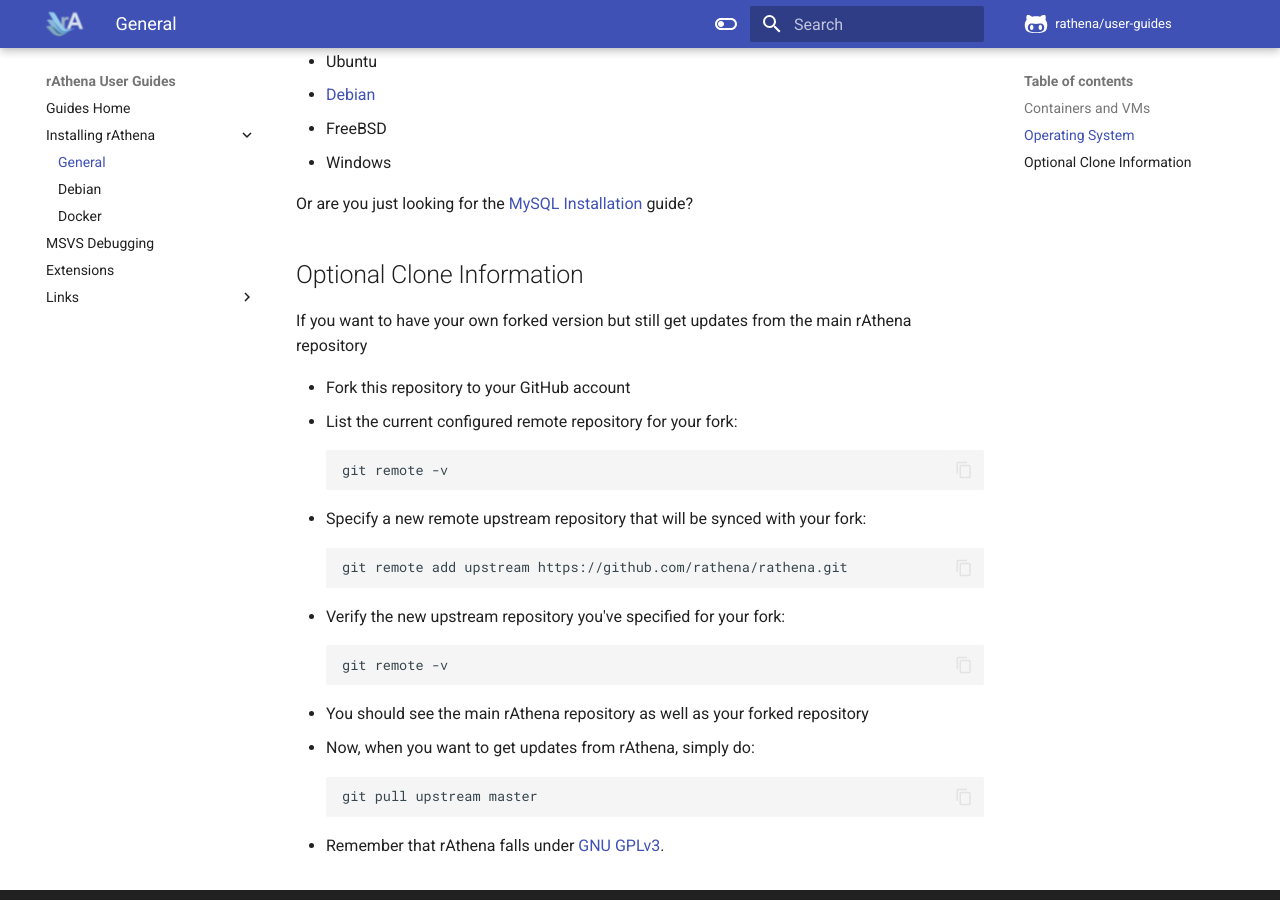
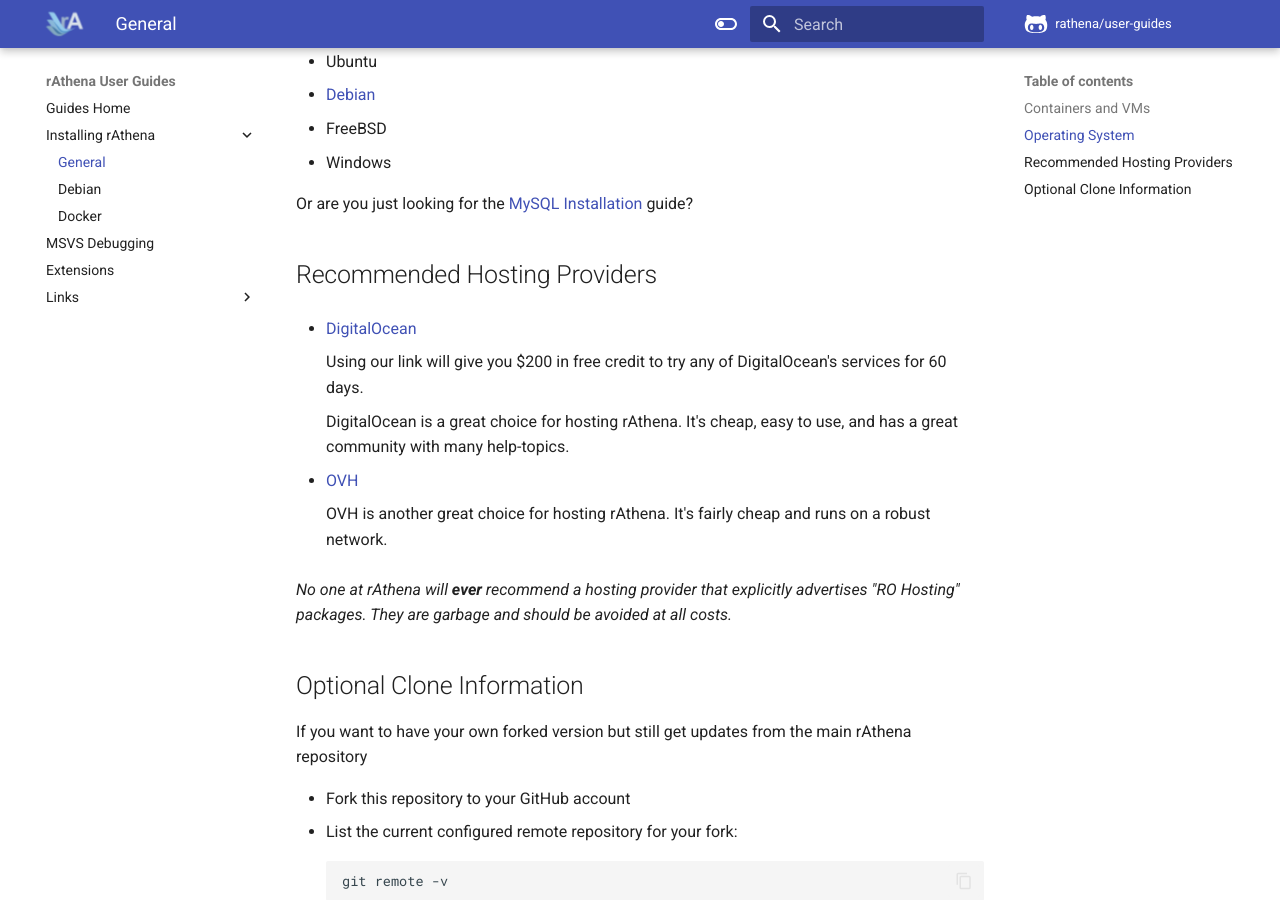
Before and after one commit to rathena/user-guides, an MkDocs documentation site: the page built from guides/installing.md, in a window 1280 px wide and 900 px high, scrolled down 332 px. Built offline with MkDocs 1.6.1 and Material for MkDocs 9.7.7, drawn with Linux system fonts in a browser that asks for light colours; comment, search, counter and statistics services are not loaded.

Commit message:
Recommended Hosting Providers (#12)

```diff
--- a/guides/installing.md
+++ b/guides/installing.md
@@ -9,6 +9,19 @@
 * Windows
 
 Or are you just looking for the [MySQL Installation](mysql) guide?
+
+## Recommended Hosting Providers
+* [DigitalOcean](https://m.do.co/c/18e003a00d57 )
+
+	Using our link will give you $200 in free credit to try any of DigitalOcean's services for 60 days.
+
+	DigitalOcean is a great choice for hosting rAthena. It's cheap, easy to use, and has a great community with many help-topics.
+
+* [OVH](https://www.ovhcloud.com/en-gb/vps/)
+
+	OVH is another great choice for hosting rAthena. It's fairly cheap and runs on a robust network.
+
+*No one at rAthena will **ever** recommend a hosting provider that explicitly advertises "RO Hosting" packages. They are garbage and should be avoided at all costs.*
 
 ## Optional Clone Information
 If you want to have your own forked version but still get updates from the main rAthena repository
```
